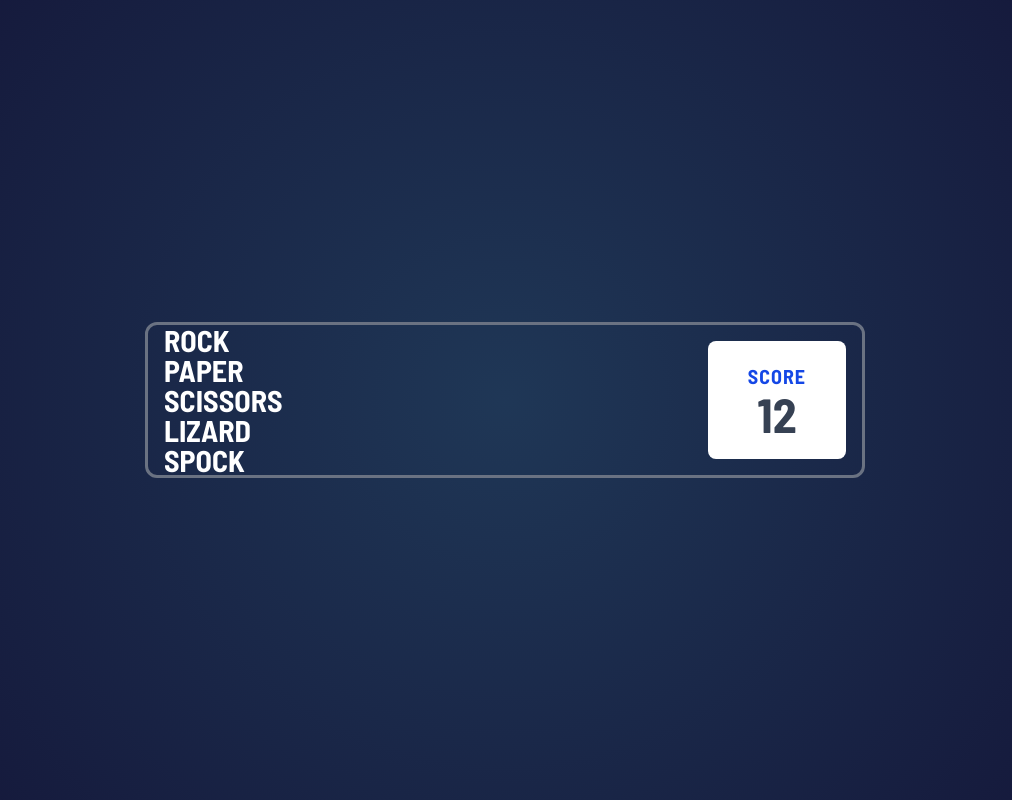
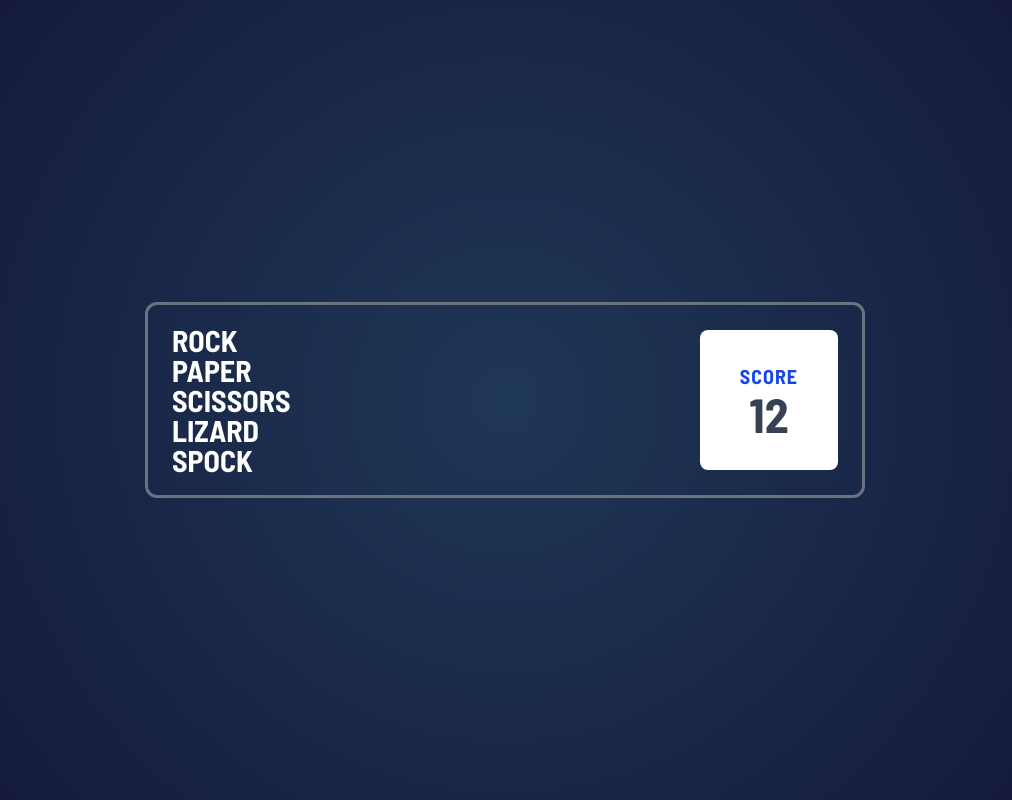
Before and after one commit to CodingWithLaiba/RPS-Game, a React (Vite) app: page / in a window 1280 px wide. Shown: the whole page, without its empty margins (135-1147 px from the left). Built offline with nearby package versions, Linux system fonts and the light colour scheme.

Commit message:
Adjust the padding of header

```diff
--- a/src/components/ScoreBoard.jsx
+++ b/src/components/ScoreBoard.jsx
@@ -1,6 +1,6 @@
 export default function ScoreBoard({ score }) {
   return (
-    <div className="border-3 border-gray-500 rounded-xl p-4 h-39 w-180 flex flex-row items-center justify-between">
+    <div className="border-3 border-gray-500 rounded-xl px-6 py-4 md:py-5 w-180 flex flex-row items-center justify-between">
       <div className="text-left text-white font-bold text-3xl leading-none uppercase">
         <h1>Rock</h1>
         <h1>Paper</h1>
@@ -8,7 +8,7 @@ export default function ScoreBoard({ score }) {
         <h1>Lizard</h1>
         <h1>Spock</h1>
       </div>
-      <div className="bg-white h-full p-10 border-0 rounded-lg flex flex-col justify-center items-center">
+      <div className="bg-white h-full py-8 px-10 border-0 rounded-lg flex flex-col justify-center items-center">
         <p className="text-xl text-center text-blue-700 font-bold tracking-wider uppercase">
           Score
         </p>
```
